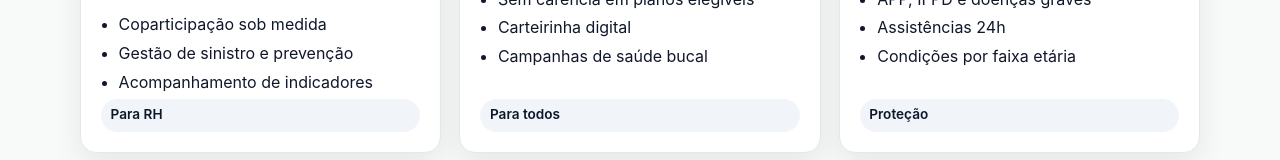
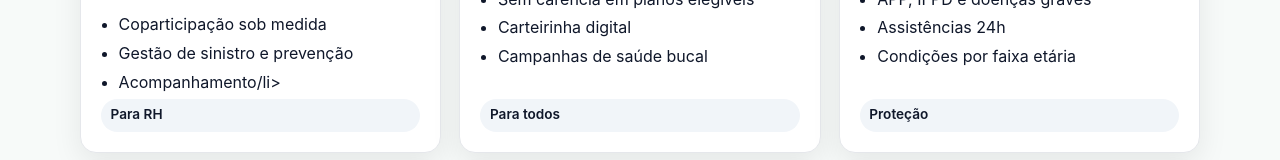
Before and after one commit to Jaderigorbatista/Projetos, a plain HTML site: page products/products.html in a window 1280 px wide. Shown: the part 398-558 px from the top of the page. Drawn offline with Linux system fonts and the light colour scheme.

Commit message:
alteração 1

```diff
--- a/products/products.html
+++ b/products/products.html
@@ -18,7 +18,7 @@
           <ul>
             <li>Coparticipação sob medida</li>
             <li>Gestão de sinistro e prevenção</li>
-            <li>Acompanhamento de indicadores</li>
+            <li>Acompanhamento/li>
           </ul>
           <span class="chip">Para RH</span>
         </article>
```
